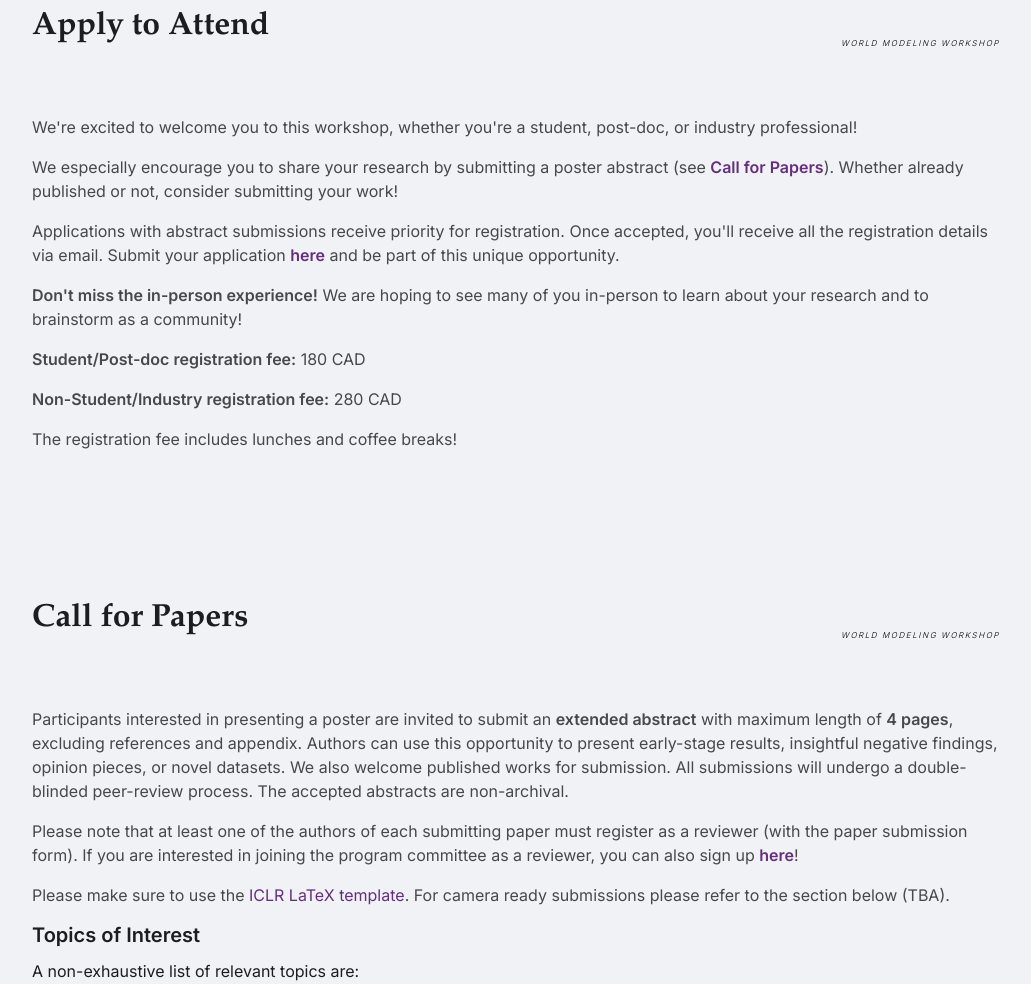
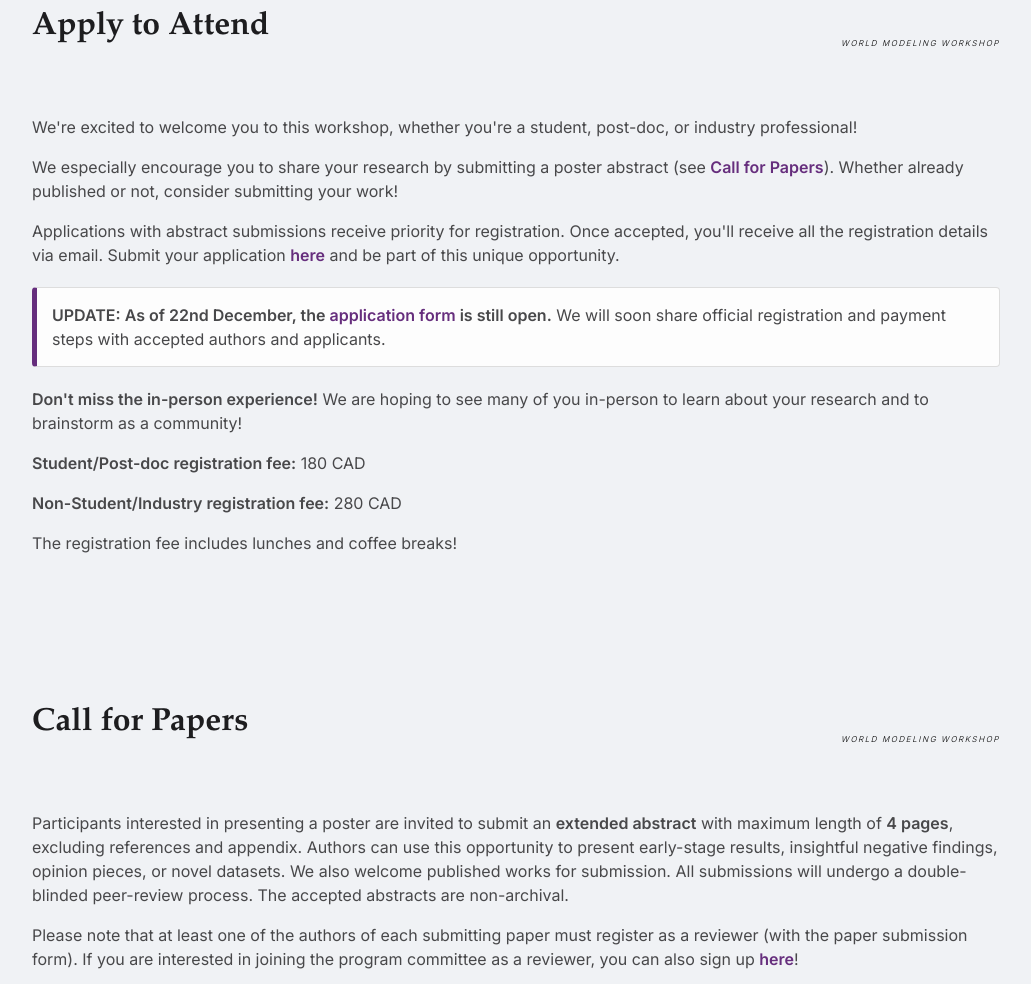
Before and after one commit to world-model-mila/world-model-mila.github.io, a website built with Vite: page index.html in a window 1280 px wide. Shown: the part 1039-2023 px from the top of the page, without its empty margins (124-1155 px from the left). Built offline with nearby package versions, Linux system fonts and the light colour scheme; files whose address does not match are found by name.

Commit message:
Update index.html

```diff
--- a/index.html
+++ b/index.html
@@ -101,6 +101,10 @@
         <p>We especially encourage you to share your research by submitting a poster abstract (see <a href="#call-for-papers" style="color: var(--color-primary);"><strong>Call for Papers</strong></a>). Whether already published or not, consider submitting your work!</p>
 
         <p>Applications with abstract submissions receive priority for registration. Once accepted, you'll receive all the registration details via email. Submit your application <a style="color: var(--color-primary);" href="https://docs.google.com/forms/d/e/1FAIpQLScP-nnEqoNRBLYhTkvDRPLfCBWkeGmwymkZp_itH39qwjnkSA/viewform" target="_blank"><strong>here</strong></a> and be part of this unique opportunity.</p>
+
+        <div style="background-color: #fdfdfd; border: 1px solid #ddd; border-left: 5px solid var(--color-primary); padding: 15px; margin: 20px 0; border-radius: 4px;">
+          <p style="margin: 0;"><strong>UPDATE: As of 22nd December, the <a style="color: var(--color-primary);" href="https://docs.google.com/forms/d/e/1FAIpQLScP-nnEqoNRBLYhTkvDRPLfCBWkeGmwymkZp_itH39qwjnkSA/viewform" target="_blank"><strong>application form</strong></a> is still open.</strong> We will soon share official registration and payment steps with accepted authors and applicants.</p>
+        </div>
 
         <p><strong>Don't miss the in-person experience!</strong> We are hoping to see many of you in-person to learn about your research and to brainstorm as a community!</p>
 
```
